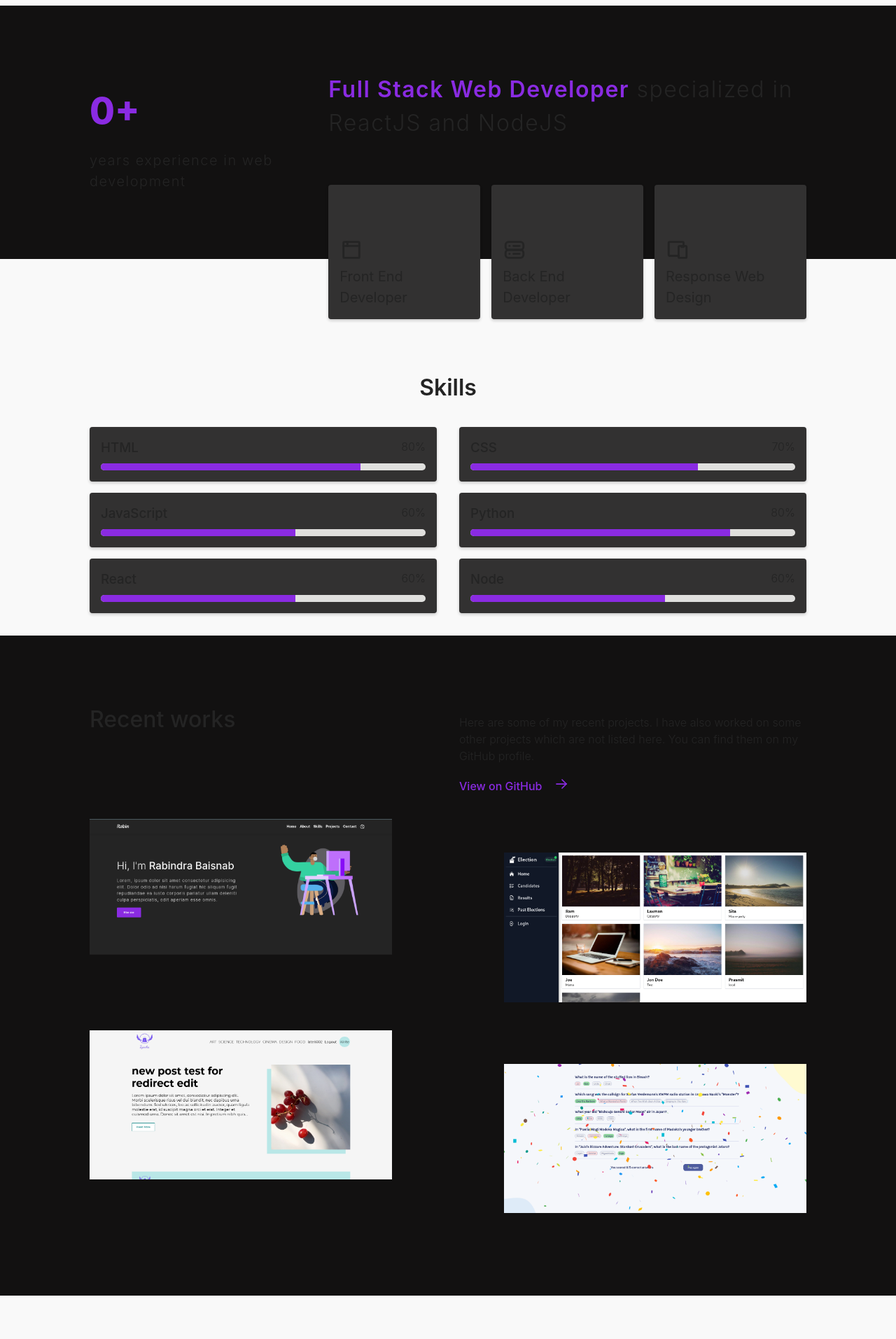
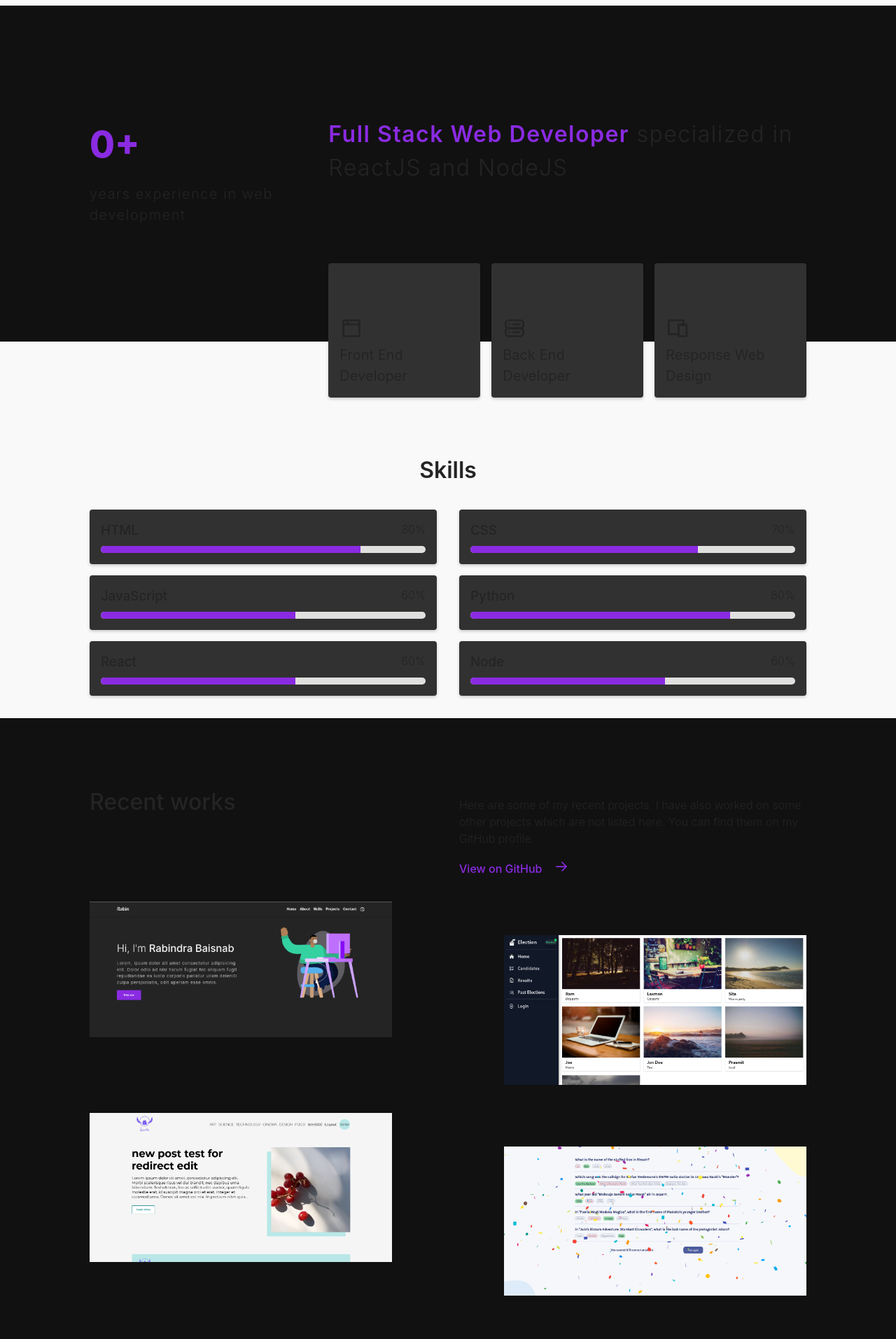
Before and after one commit to rabin245/portfolio-intern, a React (Vite) app: page / in a window 1280 px wide. Shown: the part 700-2613 px from the top of the page at 70% size. Built offline with nearby package versions, Linux system fonts and the light colour scheme; a web font is replaced by a local one.

Commit message:
select secondary bg color based on the theme

```diff
--- a/src/pages/About/About.module.css
+++ b/src/pages/About/About.module.css
@@ -1,9 +1,12 @@
 .About {
   min-height: max-content;
-  background-color: #121111;
+  color: var(--text-color);
+  background-color: var(--secondary-background-color);
+
+  transition: background-color 0.2s ease-in-out, color 0.2s ease-in-out;
 }
 .wrapper {
-  padding: 6rem 8rem;
+  padding: 10rem 8rem;
 
   display: flex;
   flex-direction: row;
@@ -17,7 +20,7 @@
   margin: 0;
   font-size: 3.25rem;
   font-weight: 800;
-  margin: 1rem 0;
+  margin-bottom: 1rem;
   color: blueviolet;
 }
 
@@ -49,4 +52,5 @@
   display: grid;
   gap: 1rem;
   grid-template-columns: repeat(3, 1fr);
+  margin-top: 3rem;
 }
--- a/src/pages/Projects/Projects.module.css
+++ b/src/pages/Projects/Projects.module.css
@@ -1,10 +1,11 @@
 .Projects {
-  /* height: 50vh; */
-  background-color: #121111;
+  background-color: var(--secondary-background-color);
+
+  transition: all 0.2s ease-in-out;
 }
 
 .wrapper {
-  padding: 6rem 8rem 10rem 8rem;
+  padding: 6rem 8rem 11rem 8rem;
 }
 
 .projects {
```
